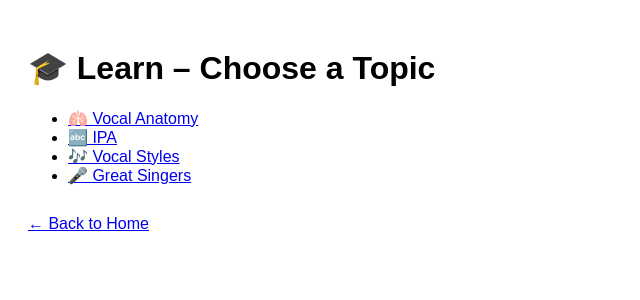
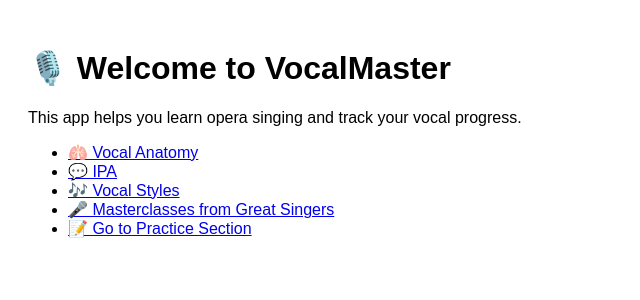
Before and after one commit to EranZ2025/VocalMaster, a Next.js app: page /learn in a window 1280 px wide. Shown: the top 300 px of the page, without its empty margins (0-640 px from the left). Built offline with nearby package versions, Linux system fonts and the light colour scheme.

Commit message:
Update index.js

```diff
--- a/pages/learn/index.js
+++ b/pages/learn/index.js
@@ -1,16 +1,28 @@
 import Link from 'next/link';
 
-export default function LearnIndex() {
+export default function Home() {
   return (
     <div style={{ padding: '20px', fontFamily: 'Arial' }}>
-      <h1>🎓 Learn – Choose a Topic</h1>
+      <h1>🎙️ Welcome to VocalMaster</h1>
+      <p>This app helps you learn opera singing and track your vocal progress.</p>
+
       <ul>
-        <li><Link href="/learn/anatomy">🫁 Vocal Anatomy</Link></li>
-        <li><Link href="/learn/ipa">🔤 IPA</Link></li>
-        <li><Link href="/learn/styles">🎶 Vocal Styles</Link></li>
-        <li><Link href="/learn/masters">🎤 Great Singers</Link></li>
+        <li>
+          <Link href="/learn/anatomy">🫁 Vocal Anatomy</Link>
+        </li>
+        <li>
+          <Link href="/learn/ipa">💬 IPA</Link>
+        </li>
+        <li>
+          <Link href="/learn/styles">🎶 Vocal Styles</Link>
+        </li>
+        <li>
+          <Link href="/learn/masters">🎤 Masterclasses from Great Singers</Link>
+        </li>
+        <li>
+          <Link href="/practice">📝 Go to Practice Section</Link>
+        </li>
       </ul>
-      <p style={{ marginTop: '30px' }}><Link href="/">← Back to Home</Link></p>
     </div>
   );
 }
```
